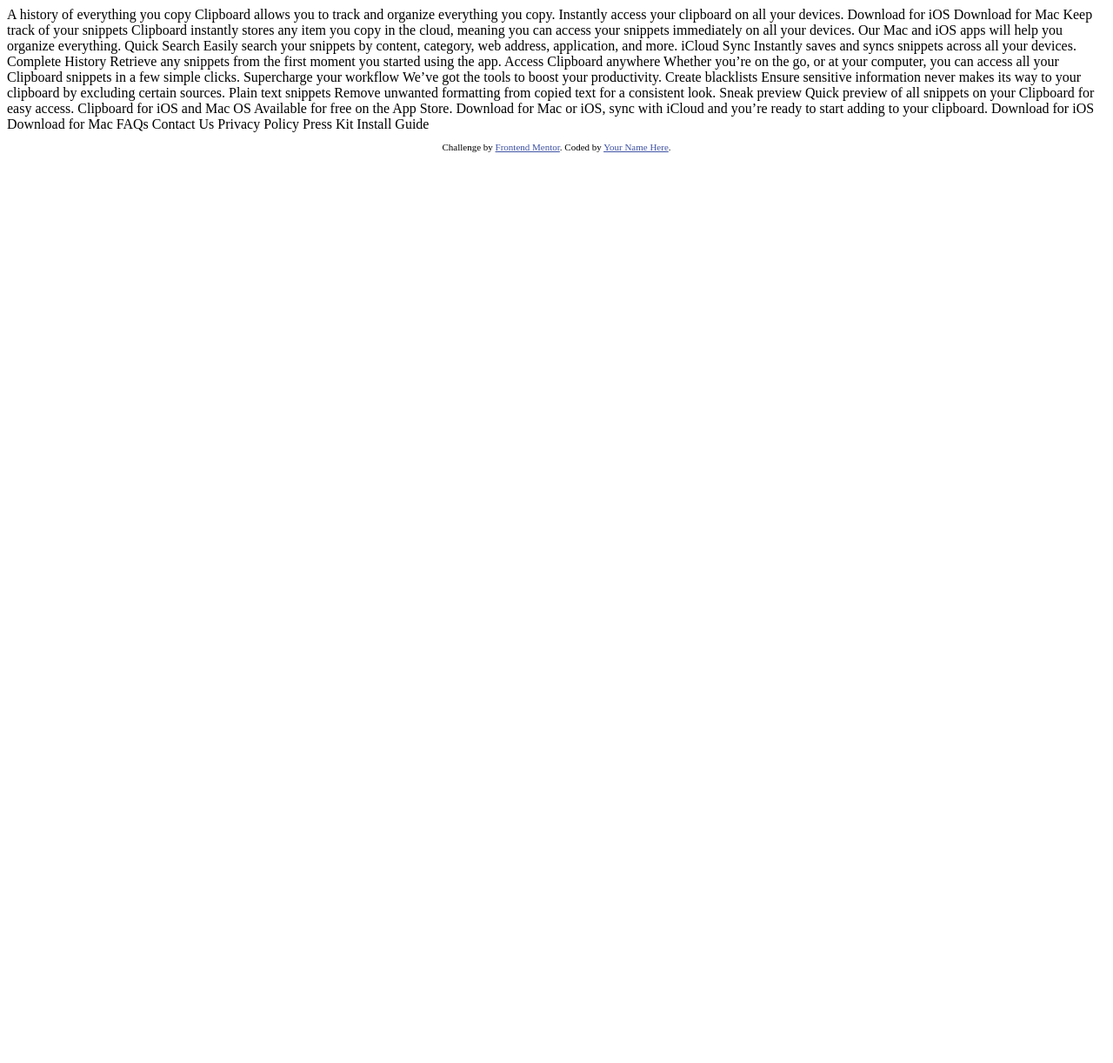
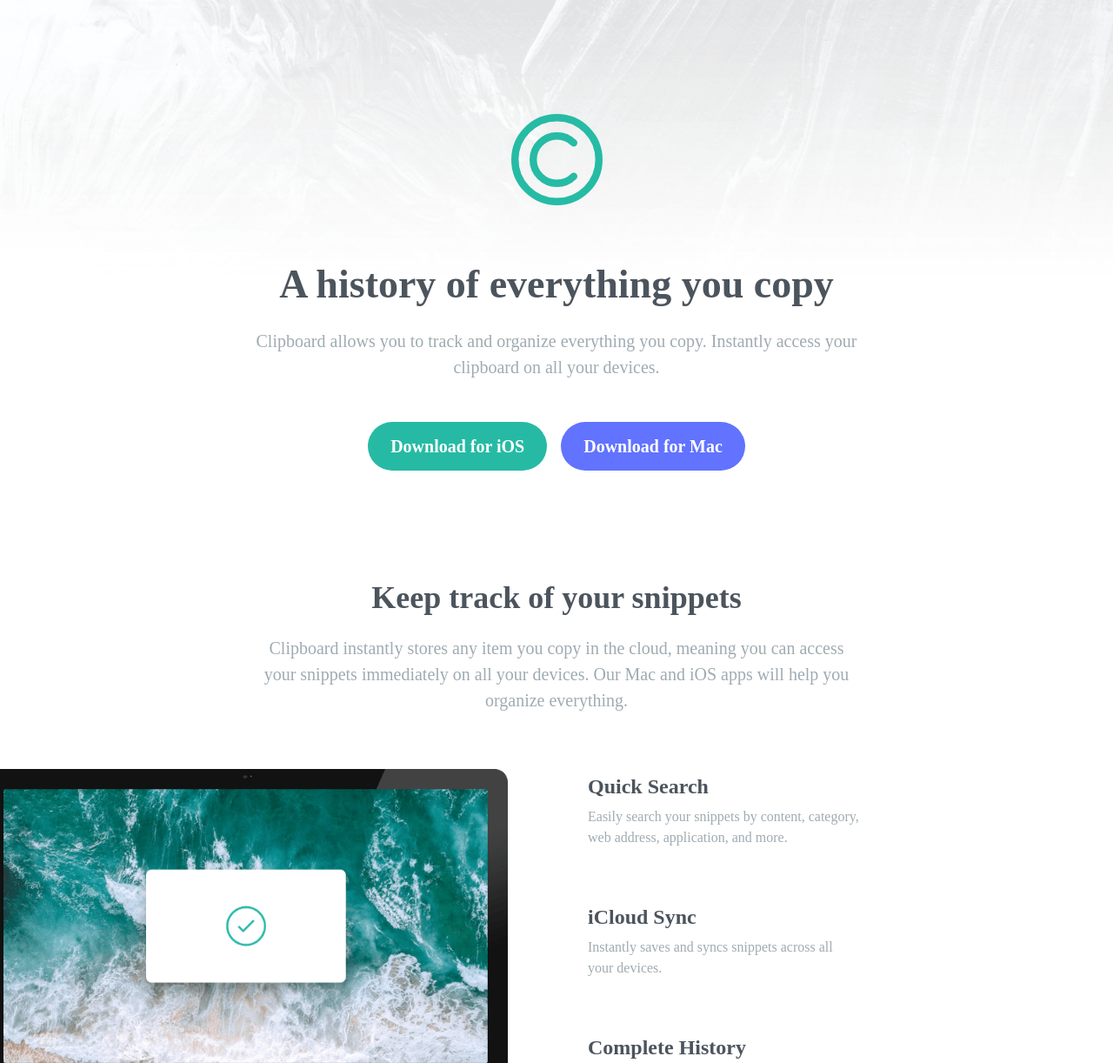
Before and after one commit to str320/fem-clipboard-landing-page, a plain HTML site: page index.html in a window 1280 px wide. Shown: the top 1222 px of the page at 87% size. Before the commit the page ends 800 px from the top, so only its background shows below. Drawn offline with Linux system fonts and the light colour scheme; a web font is replaced by a local one.

Commit message:
header and first section

```diff
--- /dev/null
+++ b/common.blocks/button/_button.css
@@ -0,0 +1,17 @@
+.button {
+    all: unset;
+    font-weight: 600;
+    font-size: 1.25rem;
+    color: var(--clr-tretiary-white-100);
+    padding: 13px 26px;
+    border-radius: 28px;
+    cursor: pointer;
+}
+
+.button--green {
+    background-color: var(--clr-prim-green-500);
+}
+
+.button--blue {
+    background-color: var(--clr-prim-blue-500);
+}
--- /dev/null
+++ b/common.blocks/header/_header.css
@@ -0,0 +1,50 @@
+.header {
+    isolation: isolate;
+    position: relative;
+    max-height: 363px;
+    margin-bottom: 337px;
+}
+
+.header__content {
+    position: absolute;
+    top: 131px;
+    left: 0;
+    right: 0;
+    display: flex;
+    flex-direction: column;
+    align-items: center;
+    gap: 56px;
+    text-align: center;
+    max-width: 746px;
+    padding: 0 16px;
+    margin: 0 auto;
+}
+
+.header__content-image {
+    max-width: fit-content;
+}
+
+.header__content-img {
+    max-width: 105px;
+    max-height: 105px;
+}
+
+.header__details-title {
+    font-weight: 600;
+    font-size: 2.875rem;
+    color: var(--clr-sec-gray-700);
+    margin-bottom: 16px;
+}
+
+.header__details-text {
+    font-weight: 400;
+    font-size: 1.25rem;
+    color: var(--clr-sec-gray-500);
+    margin-bottom: 48px;
+}
+
+.header__group {
+    display: flex;
+    justify-content: center;
+    gap: 16px;
+}
--- /dev/null
+++ b/common.blocks/track/_track.css
@@ -0,0 +1,55 @@
+.track {
+    display: grid;
+    gap: 64px;
+    margin-bottom: 150px;
+}
+
+.track__content {
+    text-align: center;
+    max-width: 746px;
+    padding: 0 16px;
+    margin: 0 auto;
+}
+
+.track__content-title {
+    font-weight: 600;
+    font-size: 2.25rem;
+    color: var(--clr-sec-gray-700);
+    margin-bottom: 16px;
+}
+
+.track__content-text {
+    font-weight: 400;
+    font-size: 1.25rem;
+    color: var(--clr-sec-gray-500);
+}
+
+.track__wrapper {
+    display: grid;
+    grid-template-columns: 1fr 1fr;
+    align-items: center;
+    gap: 72px;
+}
+
+.track__image {
+    margin-left: -20px;
+}
+
+.track__features {
+    padding-right: 263px;
+}
+
+.track__features-title {
+    font-weight: 600;
+    font-size: 1.5rem;
+    line-height: 1.25;
+    color: var(--clr-sec-gray-700);
+    margin-bottom: 8px;
+}
+
+.track__features-text {
+    font-weight: 400;
+    font-size: 1rem;
+    color: var(--clr-sec-gray-500);
+    margin-bottom: 64px;
+}
--- a/index.html
+++ b/index.html
@@ -2,45 +2,62 @@
 <html lang="en">
 <head>
   <meta charset="UTF-8">
-  <meta name="viewport" content="width=device-width, initial-scale=1.0"> <!-- displays site properly based on user's device -->
-
+  <meta name="viewport" content="width=device-width, initial-scale=1.0">
+  <link rel="stylesheet" href="./src/_index.css">
   <link rel="icon" type="image/png" sizes="32x32" href="./images/favicon-32x32.png">
 
-  <title>Frontend Mentor | Clipboard landing page</title>
-
-  <!-- Feel free to remove these styles or customise in your own stylesheet 👍 -->
-  <style>
-    .attribution { font-size: 11px; text-align: center; }
-    .attribution a { color: hsl(228, 45%, 44%); }
-  </style>
+  <title>Clipboard landing page</title>
 </head>
 <body>
+  <header class="header">
+    <picture class="header__image">
+      <img src="./images/bg-header-desktop.png" alt="hero image pattern" class="header__img">
+    </picture>
+    <div class="header__content">
+      <picture class="header__content-image">
+        <img src="./images/logo.svg" alt="company logo" class="header__content-img">
+      </picture>
+      <div class="header__details">
+        <h1 class="header__details-title">A history of everything you copy</h1>
+        <p class="header__details-text">Clipboard allows you to track and organize everything you
+    copy. Instantly access your clipboard on all your devices.</p>
+        <div class="header__group">
+          <button class="button button--green" type="button">Download for iOS</button>
+          <button class="button button--blue" type="button">Download for Mac</button>
+        </div>
+      </div>
+    </div>
+  </header>
+  <main class="main">
+    <section class="track">
+      <div class="track__content">
+        <h2 class="track__content-title">Keep track of your snippets</h2>
+        <p class="track__content-text"> Clipboard instantly stores any item you copy in the cloud,
+  meaning you can access your snippets immediately on all your
+  devices. Our Mac and iOS apps will help you organize everything.</p>
+      </div>
+      <div class="track__wrapper">
+        <picture class="track__image">
+          <img src="./images/image-computer.png" alt="i mac photo" class="track__img">
+        </picture>
+        <div class="track__features">
+          <h2 class="track__features-title">Quick Search</h2>
+          <p class="track__features-text">Easily search your snippets by content, category, web address, application, and more.</p>
+          <h2 class="track__features-title">iCloud Sync</h2>
+          <p class="track__features-text">Instantly saves and syncs snippets across all your devices.</p>
+          <h2 class="track__features-title">Complete History</h2>
+          <p class="track__features-text">Retrieve any snippets from the first moment you started using the app.</p>
+        </div>
+      </div>
+    </section>
+  </main>
 
-  A history of everything you copy
 
-  Clipboard allows you to track and organize everything you
-  copy. Instantly access your clipboard on all your devices.
 
-  Download for iOS
-  Download for Mac
 
-  Keep track of your snippets
 
-  Clipboard instantly stores any item you copy in the cloud,
-  meaning you can access your snippets immediately on all your
-  devices. Our Mac and iOS apps will help you organize everything.
 
-  Quick Search
 
-  Easily search your snippets by content, category, web address, application, and more.
-
-  iCloud Sync
-
-  Instantly saves and syncs snippets across all your devices.
-
-  Complete History
-
-  Retrieve any snippets from the first moment you started using the app.
 
   Access Clipboard anywhere
 
@@ -77,11 +94,5 @@
   Press Kit
   Install Guide
 
-  <footer>
-    <p class="attribution">
-      Challenge by <a href="https://www.frontendmentor.io?ref=challenge" target="_blank">Frontend Mentor</a>.
-      Coded by <a href="#">Your Name Here</a>.
-    </p>
-  </footer>
 </body>
 </html>
--- /dev/null
+++ b/src/_base.css
@@ -0,0 +1,37 @@
+/* Reset */
+
+*, *::after, *::before {
+    box-sizing: border-box;
+    padding: 0;
+    margin: 0;
+}
+
+html, body {
+    line-height: 1.5;
+    scroll-behavior: smooth;
+}
+
+body {
+    --webkit-font-smoothing: antialiased;
+}
+
+img, video, picture, canvas, svg {
+    display: block;
+    width: 100%;
+}
+
+input, button, textarea, select {
+    font: inherit;
+}
+
+p, h1, h2, h3, h4, h5 {
+    overflow-wrap: break-word;
+}
+
+p {
+    text-wrap: pretty;
+}
+
+h1, h2, h3, h4, h5 {
+    text-wrap: balance;
+}
--- /dev/null
+++ b/src/_default.css
@@ -0,0 +1,26 @@
+:root {
+    /* Colors */
+    --clr-prim-green-300: hsl(171, 52%, 58%);
+    --clr-prim-green-500: hsl(171, 66%, 44%);
+    --clr-prim-blue-300: hsl(232, 100%, 77%);
+    --clr-prim-blue-500: hsl(233, 100%, 69%);
+
+    --clr-sec-gray-50: hsl(180, 11%, 96%);
+    --clr-sec-gray-500: hsl(201, 11%, 66%);
+    --clr-sec-gray-700: hsl(210, 10%, 33%);
+    --clr-sec-black-900: hsl(0, 0%, 16%);
+
+    --clr-tretiary-white-100: hsl(0, 100%, 100%);
+    --clr-tretiary-black-900: hsl(0, 0%, 0%);
+
+    --clr-grad-1-700: hsl(0, 0%, 31%);
+    --clr-grad-1-900: hsl(0, 0%, 0%);
+
+    --clr-grad-2-600: hsl(0, 0%, 43%);
+    --clr-grad-2-900: hsl(0, 0%, 0%);
+}
+
+body {
+    font-family: "Bai Jamjuree", "font-awesome";
+    background-color: var(--clr--sec-gray-50);
+}
--- /dev/null
+++ b/src/_index.css
@@ -0,0 +1,19 @@
+/* Fonts */
+@import url('https://fonts.googleapis.com/css2?family=Bai+Jamjuree:ital,wght@0,100..900;1,400;1,100..900&display=swap');
+
+@import url("https://cdnjs.cloudflare.com/ajax/libs/font-awesome/6.7.2/css/all.min.css");
+
+/* Reset */
+@import url("../src/_base.css");
+
+/* Default */
+@import url("../src/_default.css");
+
+/* Header */
+@import url("../common.blocks/header/_header.css");
+
+/* Button */
+@import url("../common.blocks/button/_button.css");
+
+/* Track */
+@import url("../common.blocks/track/_track.css");
```
Also changed, not shown: 1 other file.
